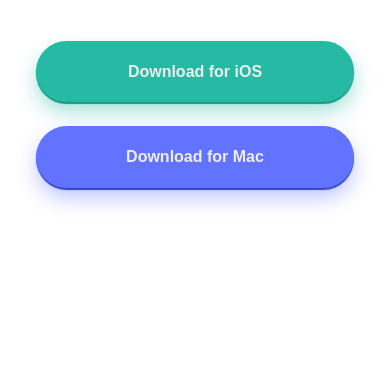
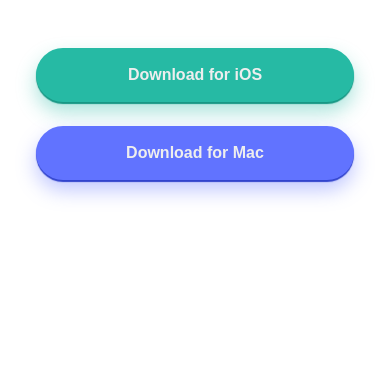
Before and after one commit to AnshumanMahato/clipboard-landing-page, a website: page index.html in a window 390 px wide. Shown: the part 478-844 px from the top of the page. Drawn offline with Linux system fonts and the light colour scheme; files whose address does not match are found by name; a web font is replaced by a local one.

Commit message:
header done

```diff
--- a/scss/main.scss
+++ b/scss/main.scss
@@ -68,6 +68,10 @@
   flex-direction: column;
   justify-content: center;
   align-items: center;
+
+  @media only screen and (max-width:600px) {
+    background-image: url("../images/bg-header-mobile.png");
+  }
 }
 
 h1,
@@ -142,7 +146,7 @@
 
   @media only screen and (max-width:600px) {
     width: 85%;
-    padding: 5%;
+    padding: 4%;
     margin: 1.5rem;
     font-size: 2rem;
   }
```
Also changed, not shown: css/style.css.
